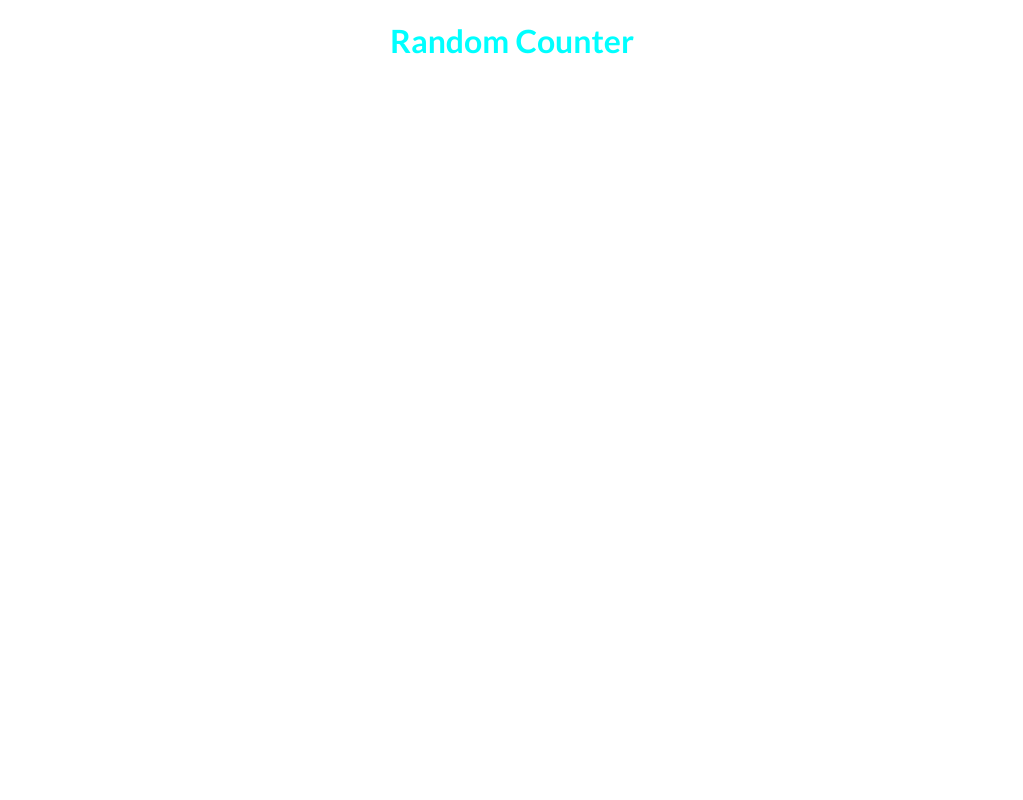
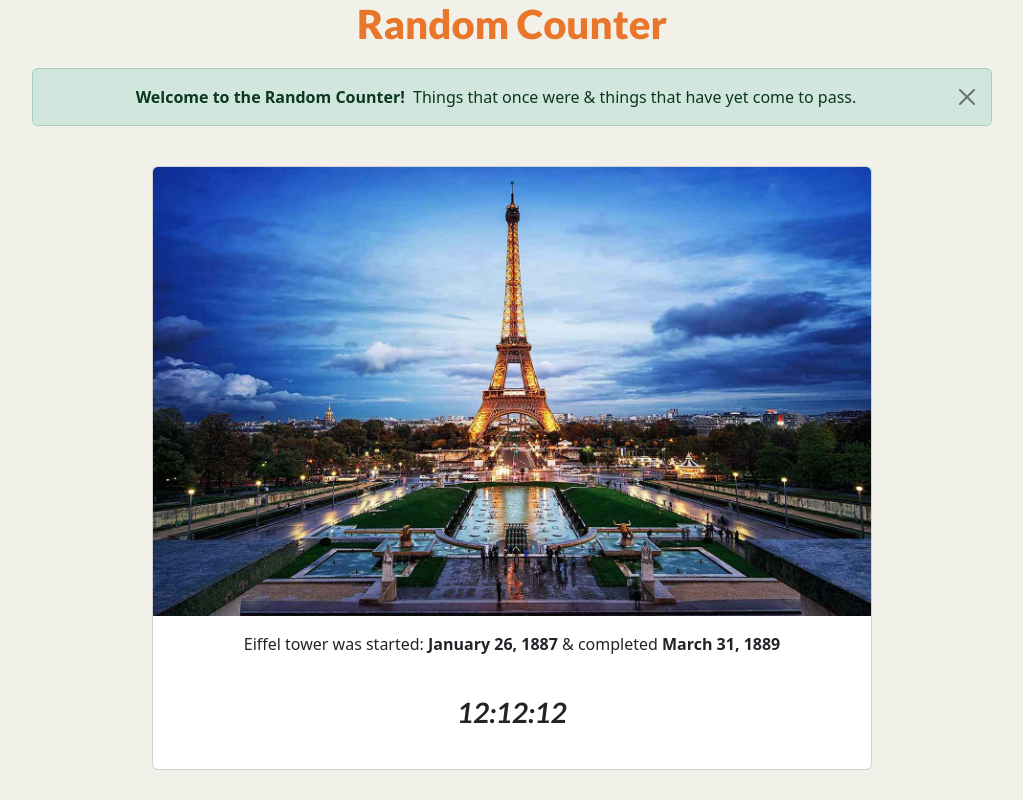
Before and after one commit to Bigpunishah/Random-Counters, a Django app: page / in a window 1280 px wide. Before the commit the part shown is almost empty. Shown: the whole page, without its empty margins (128-1151 px from the left). Run offline with Django 4.2, Linux system fonts and the light colour scheme.

Commit message:
Incorporated some bootstrap for quick styling - Starting with hard coded timer & image of Eiffel Tower - Next: Working on the counter, & near future move eveything over to DB for ease of access.

```diff
--- a/static/css/styles.css
+++ b/static/css/styles.css
@@ -1,11 +1,50 @@
+/* Color palette like: https://colorhunt.co/palette/f1f0e941644a0d4715e9762b */
+/* https://getbootstrap.com/docs/5.3/components/card/ */
+
 body {
+    background-color: #F1F0E9;
+    /* display: flex; */
+    /* justify-content: center;  Centers horizontally */
+    /* align-items: center;      Centers vertically */
+    /* height: 100vh;            Full height of the viewport */
+    /* margin: 0;                Removes default margin */
+
+  }
+
+  .heading{
     display: flex;
-    justify-content: center;  /* Centers horizontally */
-    /* align-items: center;      Centers vertically */
-    height: 100vh;            /* Full height of the viewport */
-    margin: 0;                /* Removes default margin */
-    color: aqua;            /* Color */
+    justify-content: center;
+    margin: 0;
+    color: #E9762B;            /* Color */
     font-family: "Lato", serif; /* Google font */
     font-weight: 900;
     font-style: normal;
+    padding-bottom: 20px;
+
   }
+
+  .counter-box{
+    display: flex;
+    justify-content: center;
+    margin: 0 auto;
+    padding-bottom: 15px;
+  }
+
+  .counter-text{
+    display: flex;
+    justify-content: center;
+  }
+
+  .google-font-700-i{
+    font-family: "Lato", serif; /* Google font */
+    font-weight: 700;
+    font-style: italic;
+  }
+
+  .success-alert{
+    display: flex;
+    justify-content: center;
+    width: 75%;
+    margin-left: auto;
+    margin-right: auto;
+  }
--- a/website/templates/home.html
+++ b/website/templates/home.html
@@ -12,10 +12,40 @@
     <link href="https://fonts.googleapis.com/css2?family=Lato:ital,wght@0,400;0,700;0,900;1,400;1,700;1,900&display=swap" rel="stylesheet">
     <!-- End google font -->
 
+    <!-- Bootstrap CSS from CDN -->
+    <link href="https://cdn.jsdelivr.net/npm/bootstrap@5.3.0-alpha1/dist/css/bootstrap.min.css" rel="stylesheet">
+
     <link href="{% static 'css/styles.css' %}" rel="stylesheet">
 
 </head>
 <body>
-    <h1 class="lato-black">Random Counter</h1>
+    <div>
+        <h1 class="lato-black heading">Random Counter</h1>
+    </div>
+
+    <div>
+        <div class="alert alert-success alert-dismissible fade show success-alert" role="alert">
+            <strong>Welcome to the Random Counter! &nbsp; </strong> Things that once were & things that have yet come to pass.
+            <button type="button" class="btn-close" data-bs-dismiss="alert" aria-label="Close"></button>
+          </div>
+    </div>
+
+    <br>
+
+    <div>
+        <div class="card counter-box" style="width: 45rem;">
+            <img src="{% static 'img/Effiel-Tower.jpg' %}" class="card-img-top" alt="Effiel Tower image is supposed to be here... If not, someone didnt do their job correctly">
+            <div class="card-body">
+              <p class="card-text counter-text">Eiffel tower was started:&nbsp;<strong>January 26, 1887&nbsp;</strong> & completed&nbsp;<strong>March 31, 1889</strong> </p>
+              <br>
+              <h3 class="counter-text google-font-700-i">12:12:12</h3>
+            </div>
+          </div>
+    </div>
+
+
+
+    <!-- Bootstrap JS from CDN -->
+    <script src="https://cdn.jsdelivr.net/npm/bootstrap@5.3.0-alpha1/dist/js/bootstrap.bundle.min.js"></script>
 </body>
 </html>
```
Also changed, not shown: static/img/Effiel-Tower.jpg (added), static/js/counter.js (added).
